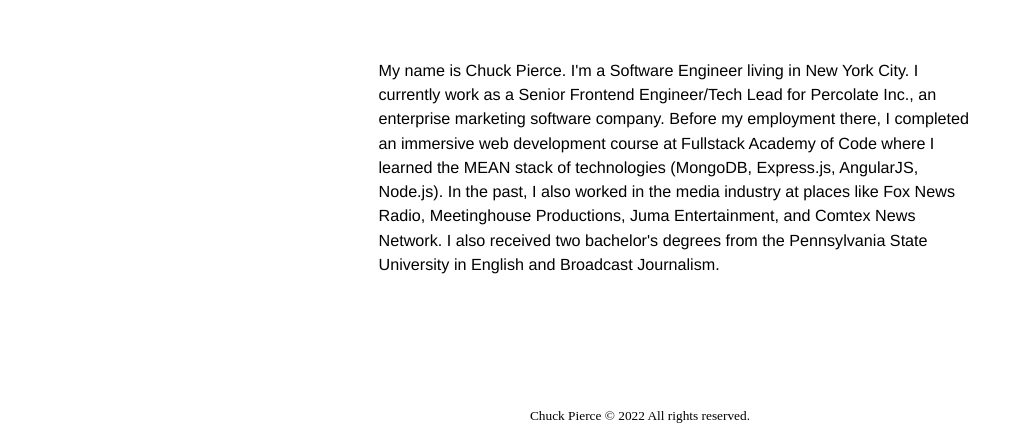
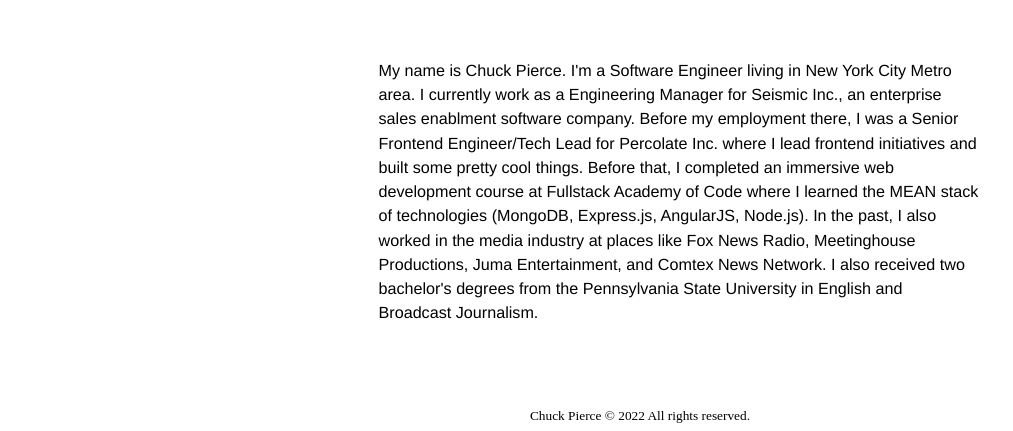
Before and after one commit to ChuckPierce/ChuckPierce.github.io, a plain HTML site: page portfolio/about.html in a window 1280 px wide. Shown: the part 369-800 px from the top of the page, without its empty margins (0-1013 px from the left). Drawn offline with Linux system fonts and the light colour scheme; a web font is replaced by a local one.

Commit message:
Update bio 7/22

```diff
--- a/portfolio/about.html
+++ b/portfolio/about.html
@@ -14,7 +14,7 @@
 					<img src="img/headshotwebsite.jpg" class="chuck" />
 					</div>
 			<p>
-My name is Chuck Pierce. I'm a Software Engineer living in New York City.  I currently work as a Senior Frontend Engineer/Tech Lead for Percolate Inc., an enterprise marketing software company. Before my employment there, I completed an immersive web development course at Fullstack Academy of Code where I learned the MEAN stack of technologies (MongoDB, Express.js, AngularJS, Node.js).  In the past, I also worked in the media industry at places like Fox News Radio, Meetinghouse Productions, Juma Entertainment, and Comtex News Network.  I also received two bachelor's degrees from the Pennsylvania State University in English and Broadcast Journalism.<br>
+My name is Chuck Pierce. I'm a Software Engineer living in New York City Metro area.  I currently work as a Engineering Manager for Seismic Inc., an enterprise sales enablment software company. Before my employment there, I was a Senior Frontend Engineer/Tech Lead for Percolate Inc. where I lead frontend initiatives and built some pretty cool things. Before that, I completed an immersive web development course at Fullstack Academy of Code where I learned the MEAN stack of technologies (MongoDB, Express.js, AngularJS, Node.js).  In the past, I also worked in the media industry at places like Fox News Radio, Meetinghouse Productions, Juma Entertainment, and Comtex News Network.  I also received two bachelor's degrees from the Pennsylvania State University in English and Broadcast Journalism.<br>
 				</p>
 			</div>
 
```
